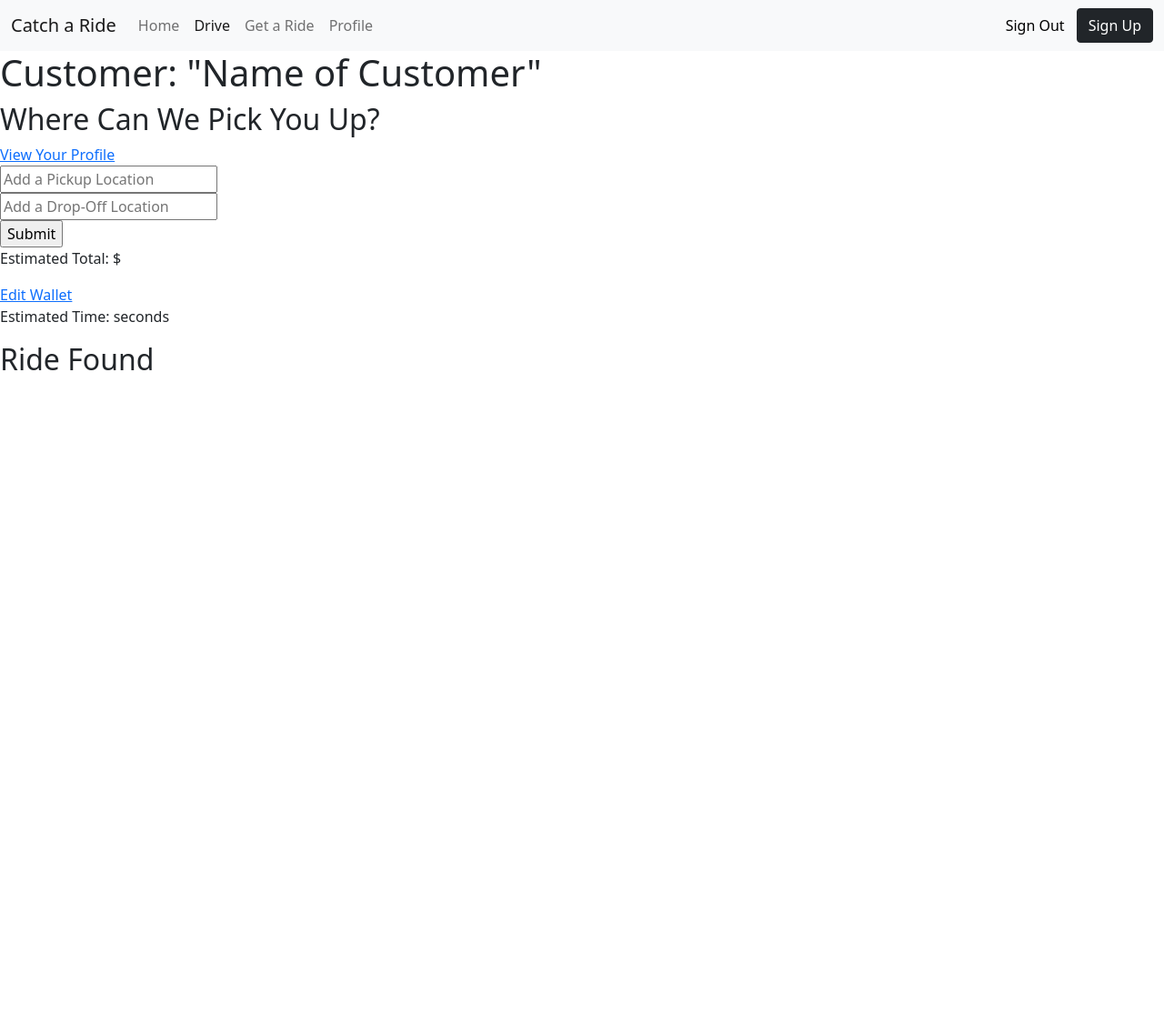
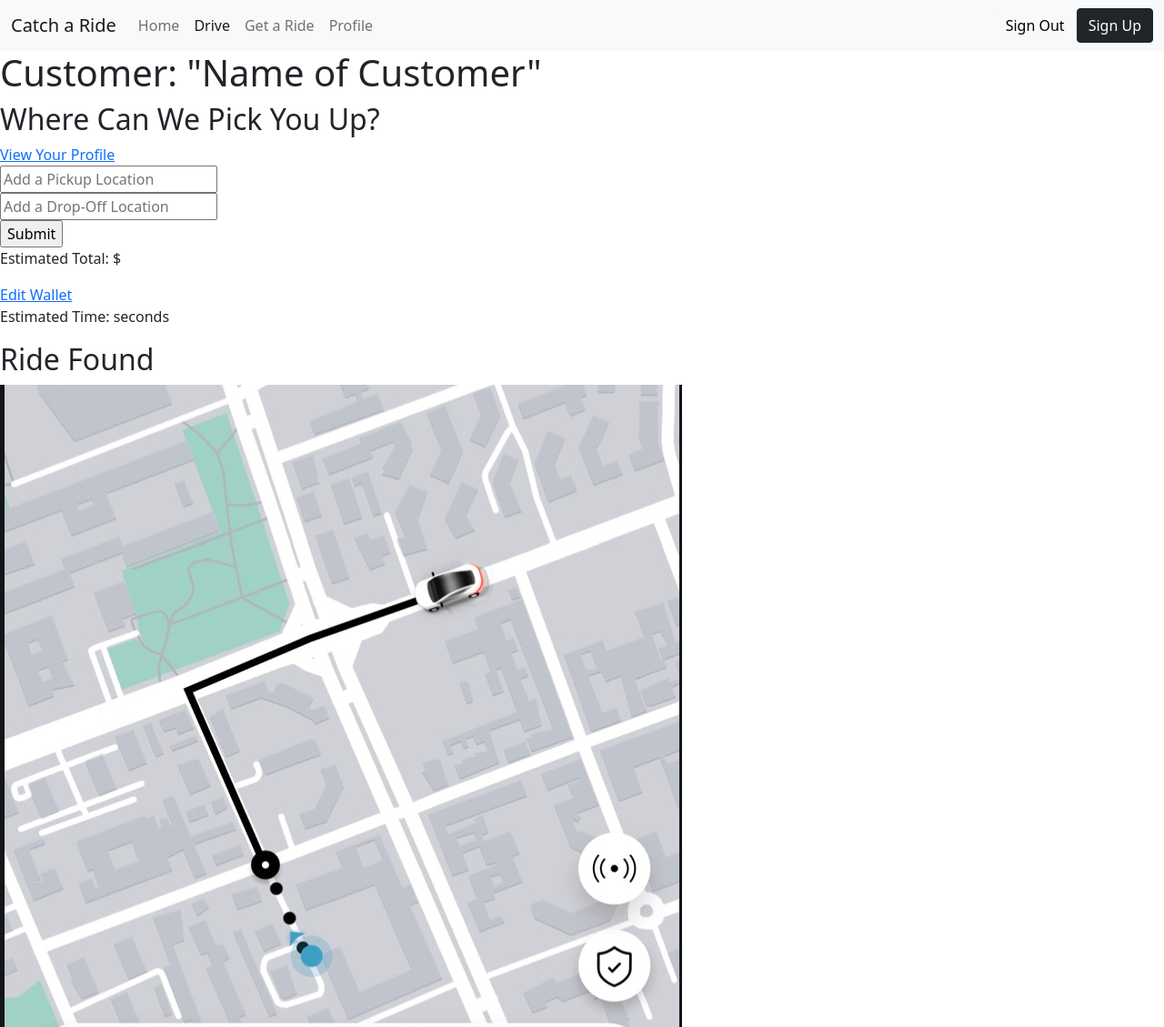
Before and after one commit to malcolm5858/CS-487-Project, a plain HTML site: page customer.html in a window 1280 px wide. Shown: the whole page at 91% size. Before the commit the page ends 800 px from the top, so only its background shows below. Drawn offline with nearby package versions, Linux system fonts and the light colour scheme.

Commit message:
Update customer.html

```diff
--- a/customer.html
+++ b/customer.html
@@ -82,7 +82,7 @@
     </div>
     <div id = "box-two">
       <h2> Ride Found</h2>
-
+      <img src ="images/map2.jpg">
     </div>
   </body>
 </html>
```
